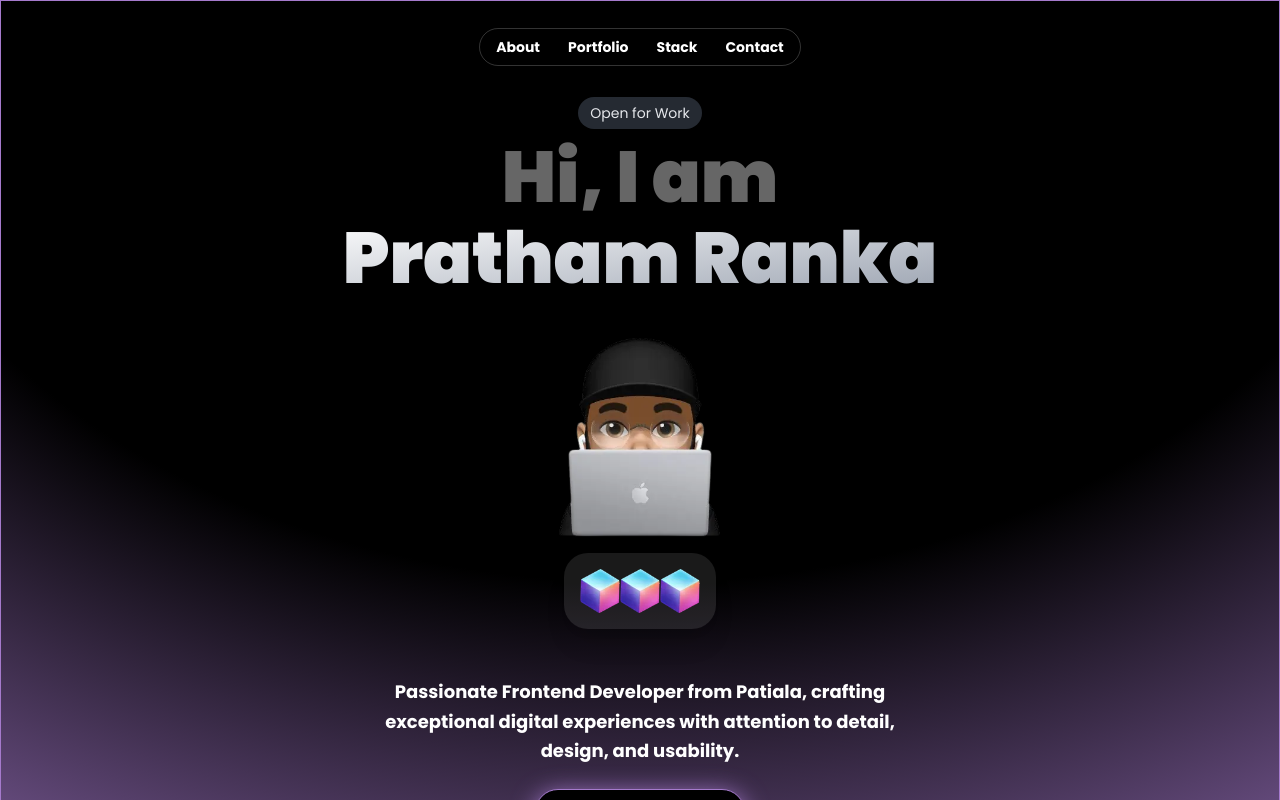
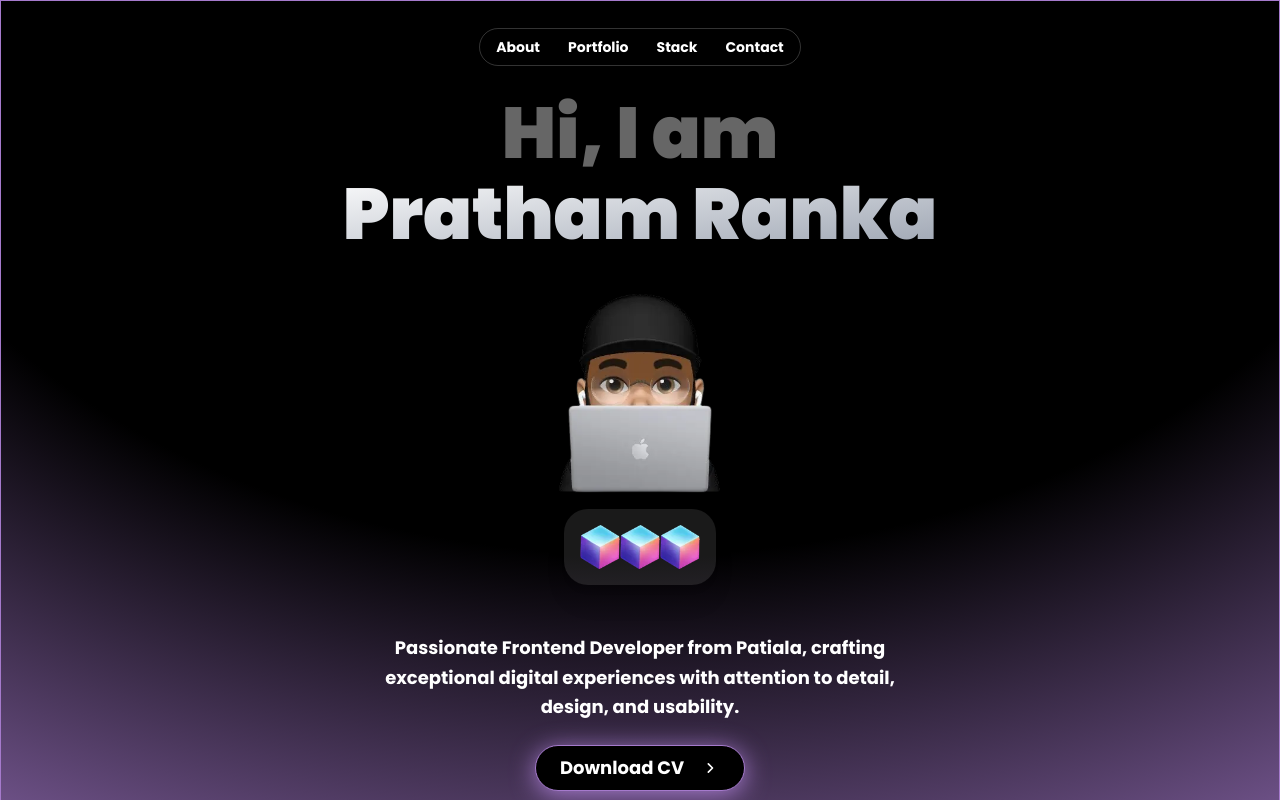
Before and after one commit to PrathamRanka/PrathamRanka-dev, a Next.js app: page / in a window 1280 px wide. Shown: the top 800 px of the page. Built offline with nearby package versions, Linux system fonts and the light colour scheme.

Commit message:
refactor: comment out "Open for Work" badge in Hero component

```diff
--- a/components/Hero.tsx
+++ b/components/Hero.tsx
@@ -34,9 +34,9 @@ export const Hero = () => {
             className="relative grid min-h-screen place-content-center overflow-hidden px-4 py-24 text-gray-200"
         >
             <div className="z-10 flex flex-col items-center">
-                <span className="mb-3 inline-block rounded-full bg-gray-600/50 px-3 py-1.5 text-sm">
+                {/* <span className="mb-3 inline-block rounded-full bg-gray-600/50 px-3 py-1.5 text-sm">
                     Open for Work
-                </span>
+                </span> */}
                 <h1 className="text-white/40 text-7xl font-black">Hi, I am</h1>
                 <h1 className="max-w-3xl bg-gradient-to-br from-white to-gray-400 bg-clip-text font-black leading-tight text-transparent md:text-7xl">
                     Pratham Ranka
```
